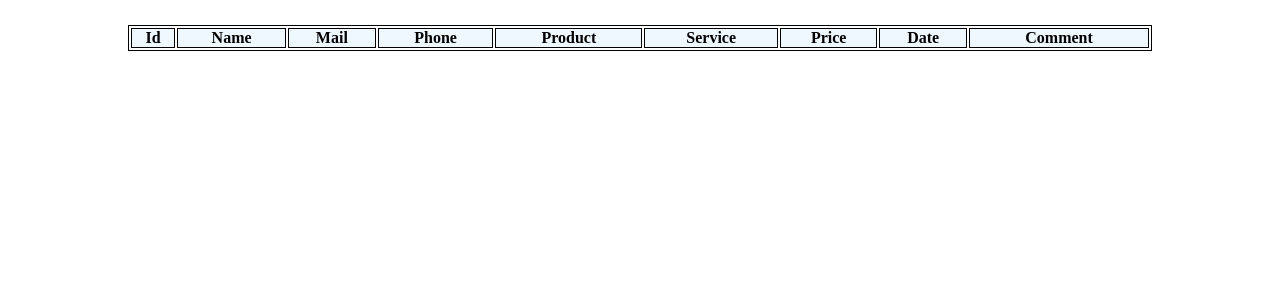
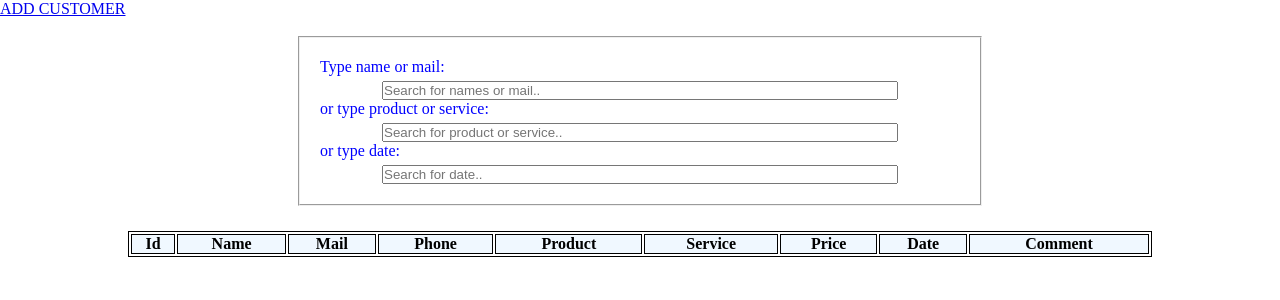
Before and after one commit to mokon1/customersApplication, a PHP site: page /listOfCustomers.php in a window 1280 px wide. Shown: the top 300 px of the page. Run offline with PHP 8.4, Linux system fonts and the light colour scheme; data that the repository does not hold is empty.

Commit message:
added search tools

```diff
--- a/listOfCustomers.php
+++ b/listOfCustomers.php
@@ -6,22 +6,34 @@
     <link rel="stylesheet" href ="css/style.css">
 </head>
 <body>
-
+    <div class="button"><a href="newCustomers.php">ADD CUSTOMER</a></div><br>
+    <form>
+        <fieldset id="searchCustomer">
+            <label> Type name or mail:
+                <input type="text" id="findCustomer" placeholder="Search for names or mail.." title="name or mail">
+            </label>
+            <label>or type product or service:
+                <input type="text" id="findProductOrService" placeholder="Search for product or service.." title="product or service">
+            </label>
+            <label>or type date:
+                <input type="text" id="findDate" placeholder="Search for date.." title="date">
+            </label>
+        </fieldset>
+    </form>
     <?php
         require("connection.php");
-
         $result = mysql_query('SELECT * FROM customers ORDER BY id DESC');
 
         echo '<table class="list">
             <tr>
-                <th>Id</th>
-                <th>Name</th>
-                <th>Mail</th>
+                <th id="id">Id</th>
+                <th id="name">Name</th>
+                <th id="mail">Mail</th>
                 <th>Phone</th>
                 <th>Product</th>
                 <th>Service</th>
                 <th>Price</th>
-                <th>Date</th>
+                <th id="date">Date</th>
                 <th>Comment</th>
             </tr>';
         while($row = mysql_fetch_array($result)) {
@@ -40,6 +52,83 @@
         }
         echo '</table>';
     ?>
+    <script>
+        document.addEventListener("DOMContentLoaded", function(){
 
+            let findNameOrMail = () => {
+                let input, filter, table, allTr, tdName, tdMail, i;
+                input = document.querySelector("input#findCustomer");
+
+                input.addEventListener("keyup", ()=>{
+                    filter = input.value.toUpperCase(); //toUpperCase so that you can find name with capital letter or small letter
+                    table = document.querySelector("table.list");
+                    allTr = table.querySelectorAll("tr");
+
+                    for (i = 0; i < allTr.length; i++) {
+                        tdName = allTr[i].getElementsByTagName("td")[1];
+                        tdMail = allTr[i].getElementsByTagName("td")[2];
+                        if ((tdName) || (tdMail)){
+                            if ((tdName.innerHTML.toUpperCase().indexOf(filter) > -1) || (tdMail.innerHTML.toUpperCase().indexOf(filter) > -1)){ //toUpperCase so that you can find name with capital letter or small letter
+                                allTr[i].style.display = "";
+                            } else {
+                                allTr[i].style.display = "none";
+                            }
+                        }
+                    }
+                })
+            }
+
+            findNameOrMail();
+
+
+            let findProductOrService =() =>{
+                let input, filter, table, allTr, tdName, tdMail, i;
+                input = document.querySelector("input#findProductOrService");
+
+                input.addEventListener("keyup", ()=>{
+                    filter = input.value.toUpperCase();
+                    table = document.querySelector("table.list");
+                    allTr = table.querySelectorAll("tr");
+
+                    for (i = 0; i < allTr.length; i++) {
+                        tdProduct = allTr[i].getElementsByTagName("td")[4];
+                        tdService = allTr[i].getElementsByTagName("td")[5];
+                        if ((tdProduct) || (tdService)){
+                            if ((tdProduct.innerHTML.toUpperCase().indexOf(filter) > -1) || (tdService.innerHTML.toUpperCase().indexOf(filter) > -1)){
+                                allTr[i].style.display = "";
+                            } else {
+                                allTr[i].style.display = "none";
+                            }
+                        }
+                    }
+                })
+            }
+            findProductOrService();
+
+            let findDate =() =>{
+                let input, filter, table, allTr, tdDate, i;
+                input = document.querySelector("input#findDate");
+
+                input.addEventListener("keyup", ()=>{
+                    filter = input.value;
+                    table = document.querySelector("table.list");
+                    allTr = table.querySelectorAll("tr");
+
+                    for (i = 0; i < allTr.length; i++) {
+                        tdDate = allTr[i].getElementsByTagName("td")[7];
+                        if (tdDate){
+                            if (tdDate.innerHTML.indexOf(filter) > -1){
+                                allTr[i].style.display = "";
+                            } else {
+                                allTr[i].style.display = "none";
+                            }
+                        }
+                    }
+                })
+            }
+            findDate();
+        });
+
+    </script>
 </body>
 </html>
```
